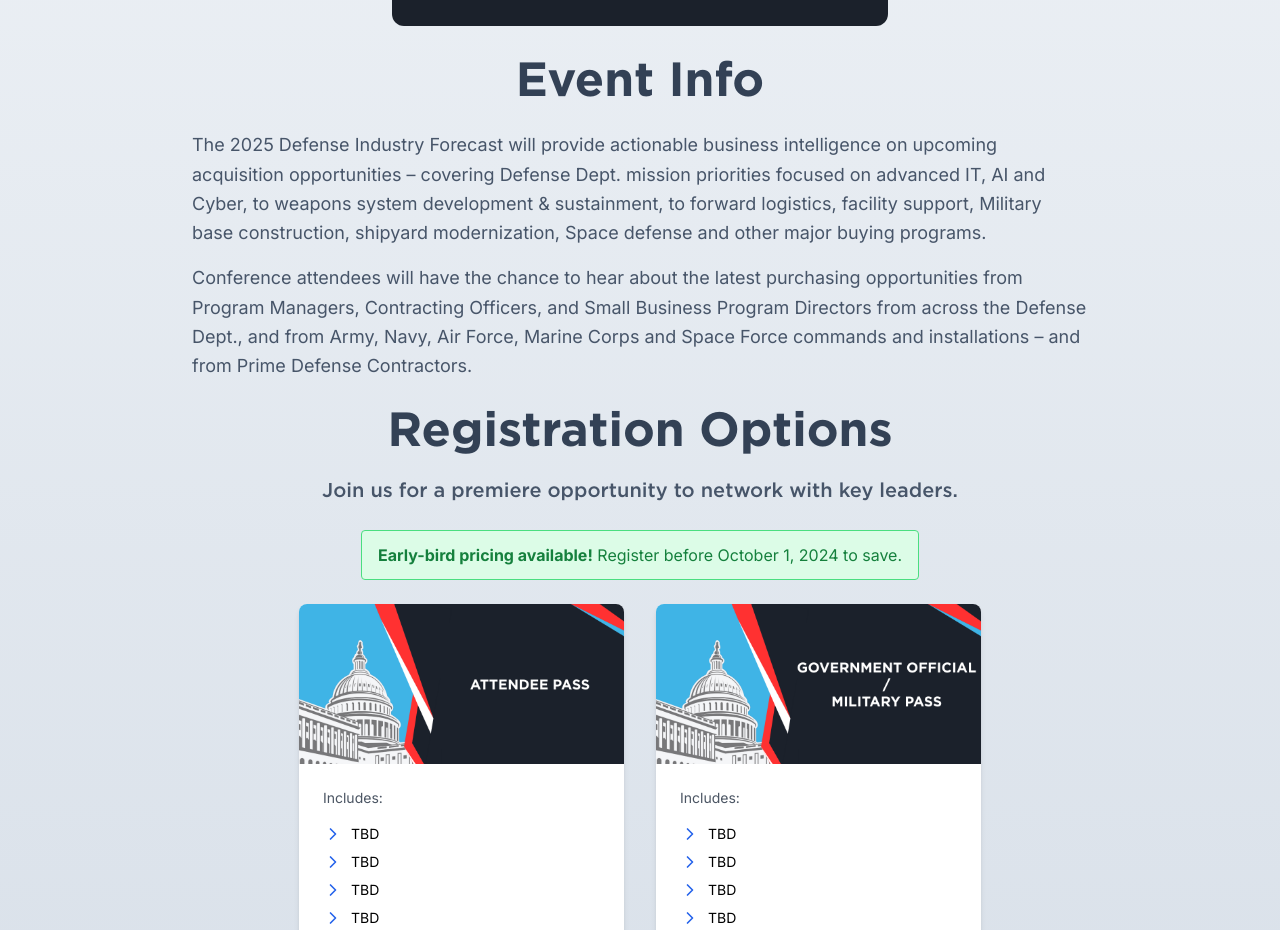
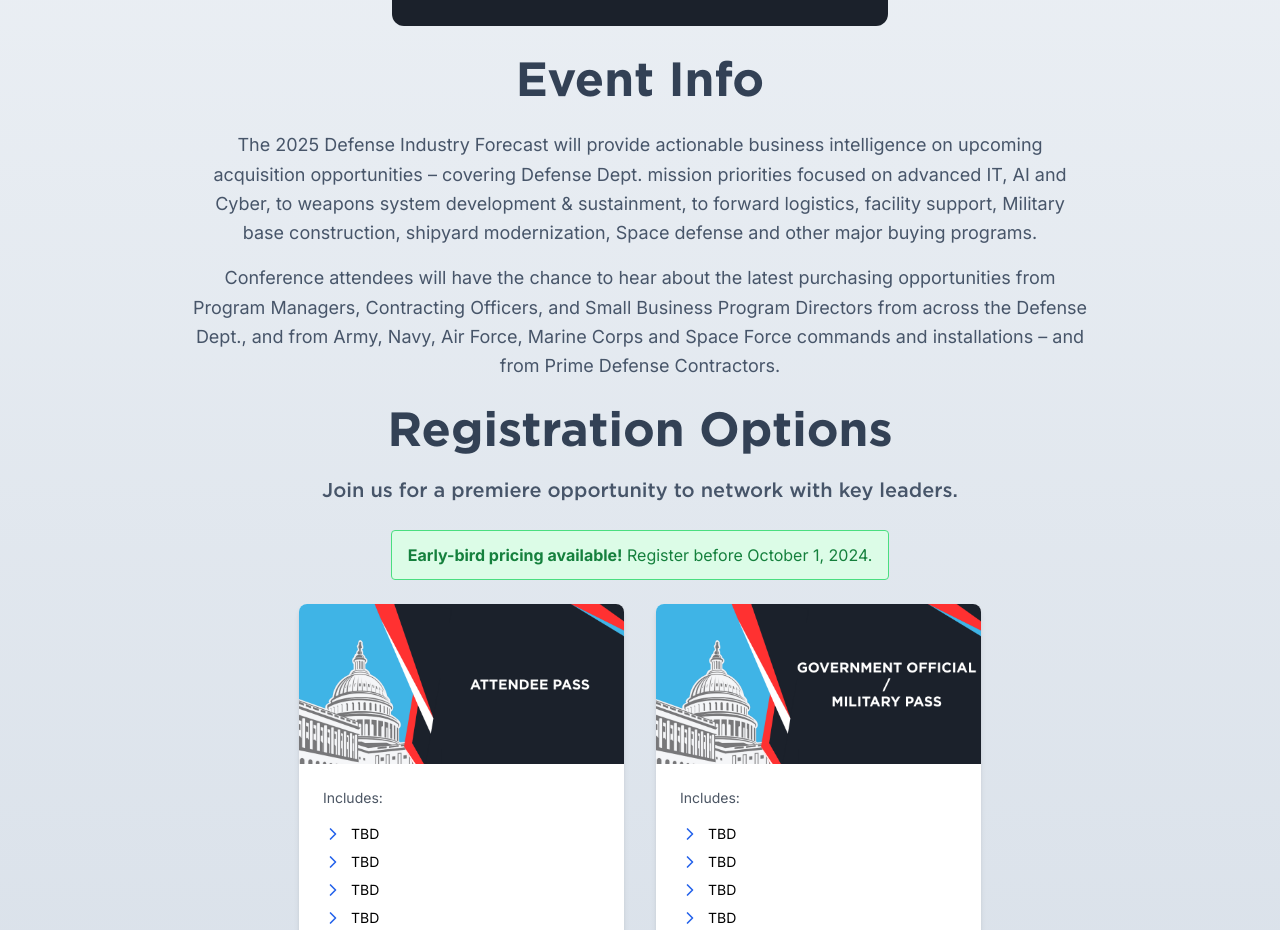
Before and after one commit to masonym/ada-website, a Next.js app: page /events/2025-defense-industry-forecast in a window 1280 px wide. Shown: the part 960-1890 px from the top of the page. Built offline with nearby package versions, Linux system fonts and the light colour scheme.

Commit message:
Minor text updates

```diff
--- a/src/app/components/RegistrationOptions.tsx
+++ b/src/app/components/RegistrationOptions.tsx
@@ -37,7 +37,7 @@ const RegistrationOptions = ({ event }: RegistrationProps) => {
                 {isEarlyBird && (
                     <div className="bg-green-100 border border-green-400 text-green-700 px-4 py-3 rounded relative mb-6" role="alert">
                         <strong className="font-bold">Early-bird pricing available!</strong>
-                        <span className="block sm:inline"> Register before {deadlineDate} to save.</span>
+                        <span className="block sm:inline"> Register before {deadlineDate}.</span>
                     </div>
                 )}
                 <div className="flex flex-col gap-8 md:flex-row mb-12">
--- a/src/app/events/[slug]/page.tsx
+++ b/src/app/events/[slug]/page.tsx
@@ -50,7 +50,7 @@ export default function EventPage({ params }: { params: { slug: string } }) {
           <h2 className="text-3xl sm:text-4xl lg:text-5xl font-bold text-center font-gotham text-slate-700 mb-6">
             Event Info
           </h2>
-          <div className="flex flex-col leading-relaxed text-slate-600 max-w-4xl text-lg">
+          <div className="flex flex-col leading-relaxed text-slate-600 max-w-4xl text-lg text-center">
             {event.eventText}
           </div>
 
--- a/src/constants/faqs.tsx
+++ b/src/constants/faqs.tsx
@@ -10,8 +10,8 @@ export const FAQs = [
             },
             {
                 question: "When and where will the event take place?",
-                answer: `Date: November 14, 2024<br></br>
-                Time: 8:00 AM - 7:00 PM<br></br>
+                answer: `Date: November 14, 2024<br>
+                Time: 8:00 AM - 7:00 PM<br>
                 Venue: National Press Club, 529 14th St NW, Washington, D.C.
                 `,
             },
```
